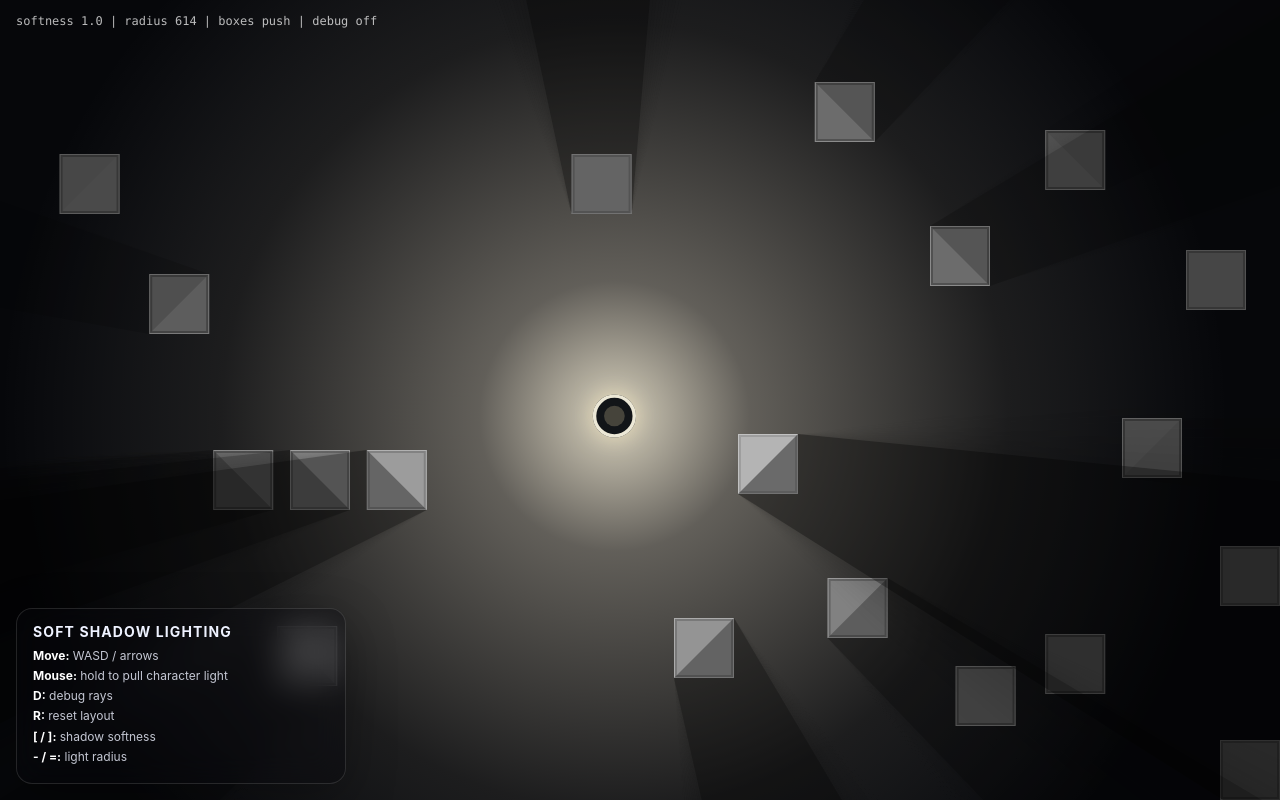
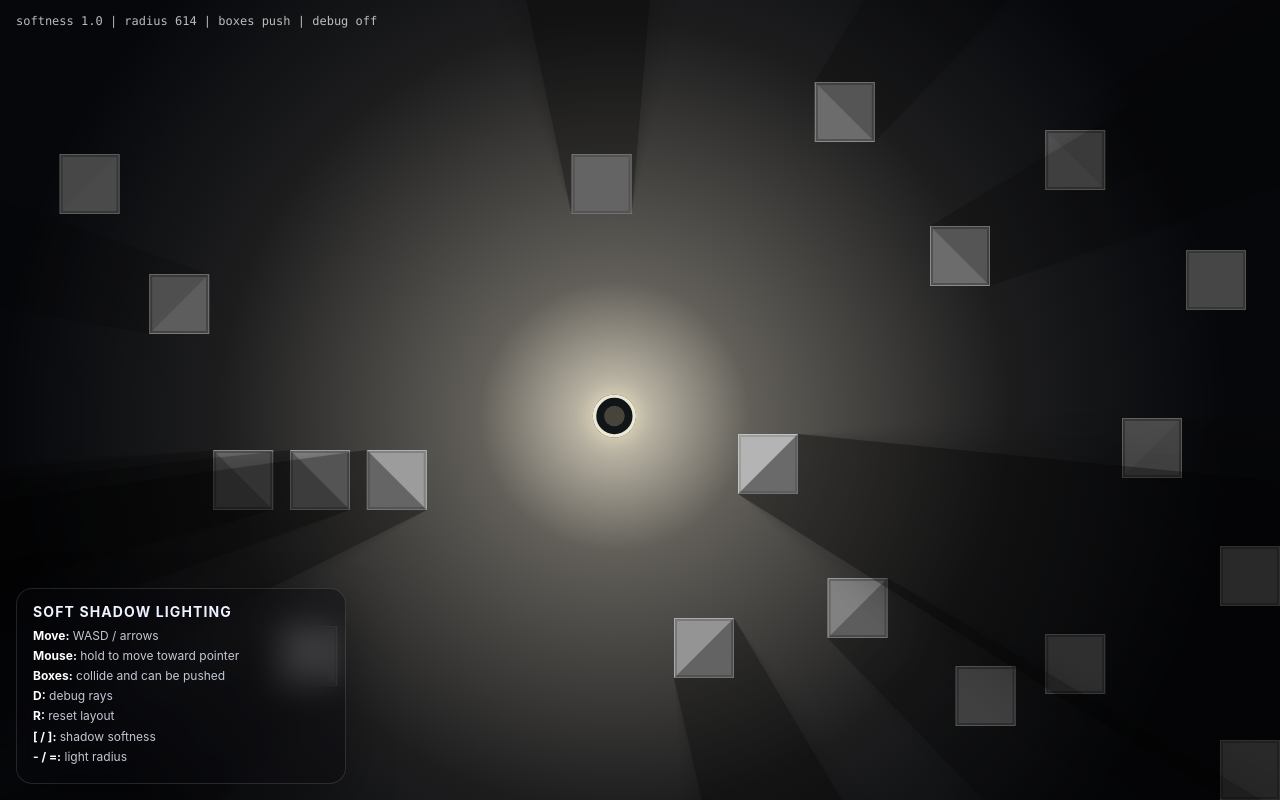
Before and after one commit to Utotkiller/2026-2d-SoftShadow, a website built with Vite: page index.html in a window 1280 px wide. Built offline with nearby package versions, Linux system fonts and the light colour scheme.

Commit message:
Update HUD for collision controls

```diff
--- a/index.html
+++ b/index.html
@@ -12,7 +12,8 @@
     <section class="hud" aria-label="Controls">
       <h1>Soft Shadow Lighting</h1>
       <p><strong>Move:</strong> WASD / arrows</p>
-      <p><strong>Mouse:</strong> hold to pull character light</p>
+      <p><strong>Mouse:</strong> hold to move toward pointer</p>
+      <p><strong>Boxes:</strong> collide and can be pushed</p>
       <p><strong>D:</strong> debug rays</p>
       <p><strong>R:</strong> reset layout</p>
       <p><strong>[ / ]:</strong> shadow softness</p>
```
